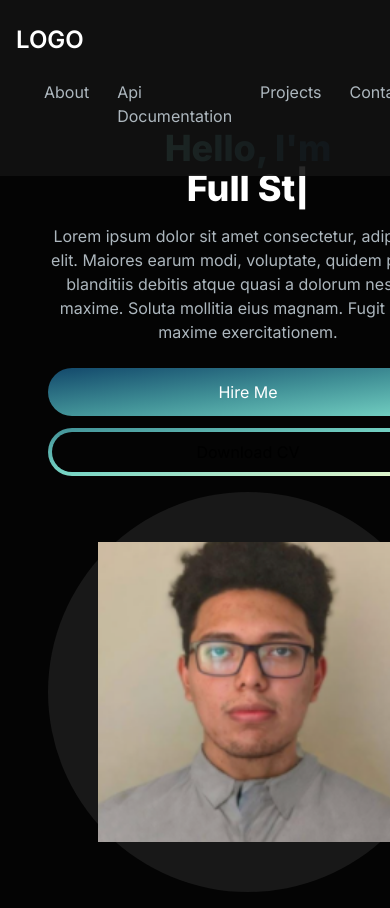
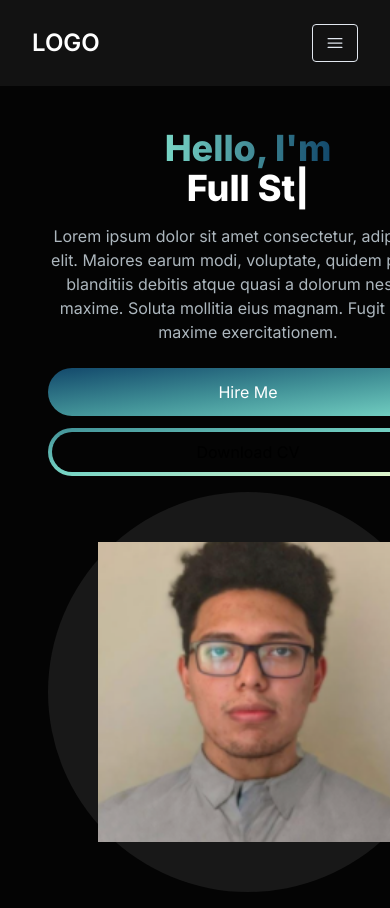
Before and after one commit to Davidcastel26/client_portafolio, a Next.js app: page / in a window 390 px wide. Shown: the top 908 px of the page. Built offline with nearby package versions, Linux system fonts and the light colour scheme.

Commit message:
menu nav done

```diff
--- /dev/null
+++ b/app/components/MenuOverlay.jsx
@@ -0,0 +1,18 @@
+import { NavLink } from "./NavLink"
+
+export const MenuOverlay = ({links}) => {
+  return (
+    <ul className="flex flex-col py-4 items-center">
+        {
+            links.map((link, index) => (
+                <li key={index}>
+                    <NavLink
+                        href={link.path}
+                        title={link.title}
+                    />
+                </li>
+            ))
+        }
+    </ul>
+  )
+}
--- a/app/components/Navbar.jsx
+++ b/app/components/Navbar.jsx
@@ -1,33 +1,44 @@
+'use client';
 import Link from "next/link"
+import { useState } from "react";
+import { Bars3Icon, XMarkIcon } from '@heroicons/react/24/solid'
+
 import { NavLink } from "./NavLink"
+import { navLinks } from "@/utils/data";
+import { MenuOverlay } from "./MenuOverlay";
 
-const navLinks = [
-    {
-        title:'About',
-        path: '#about'
-    },
-    {
-        title:'Api Documentation',
-        path: '#api-doc',
-    },
-    {
-        title:'Projects',
-        path:'projects'
-    },
-    {
-        title:'Contact',
-        path:'contact'
-    }
-]
+
 
 export const Navbar = () => {
+
+    const [navbarOpen, setNavbarOpen] = useState(false)
+
   return (
-    <nav className="fixed top-0 left-0 right-0 z-10 bg-[#121212] bg-opacity-90 p-4">
-        <div className="flex flex-wrap items-center justify-between mx-auto py-2">
+    <nav className="fixed top-0 left-0 right-0 z-10 bg-[#121212] bg-opacity-100 p-4">
+        <div className="flex flex-wrap items-center justify-between mx-auto py-2 px-4">
             <Link href={'/'} className="text-2xl md:text-5xl text-white font-semibold">
                 LOGO
             </Link>
-            <div className="menu block md:w-auto" id="navbar">
+            <div className="mobile-menu block md:hidden">
+                {
+                    !navbarOpen ? (
+                        <button
+                            onClick={() => setNavbarOpen(!navbarOpen)}
+                            className="flex items-center px-3 py-2 border rounded border-slate-200 text-slate-200 hover:text-white hover:border-white"
+                        >
+                            <Bars3Icon className="h-5 w-5"/>
+                        </button>
+                    ): (
+                        <button
+                            onClick={() => setNavbarOpen(!navbarOpen)}
+                            className="flex items-center px-3 py-2 border rounded border-slate-200 text-slate-200 hover:text-white hover:border-white"
+                        >
+                            <XMarkIcon className="h-5 w-5"/>
+                        </button>
+                    )
+                }
+            </div>
+            <div className="menu hidden md:block md:w-auto" id="navbar">
                 <ul className="flex p-4 md:p-0 md:flex-row md:space-x-8 mt-0">
                     {
                       navLinks.map((link, index) => (
@@ -39,6 +50,9 @@
                 </ul>
             </div>
         </div>
+        {
+            navbarOpen ? <MenuOverlay links={navLinks} /> : null
+        }
     </nav>
   )
 }
--- a/package.json
+++ b/package.json
@@ -9,6 +9,7 @@
     "lint": "next lint"
   },
   "dependencies": {
+    "@heroicons/react": "^2.0.18",
     "next": "13.5.4",
     "react": "^18",
     "react-dom": "^18",
--- /dev/null
+++ b/utils/data.js
@@ -0,0 +1,18 @@
+export const navLinks = [
+    {
+        title:'About',
+        path: '#about'
+    },
+    {
+        title:'Api Documentation',
+        path: '#api-doc',
+    },
+    {
+        title:'Projects',
+        path:'projects'
+    },
+    {
+        title:'Contact',
+        path:'contact'
+    }
+]
```
Also changed, not shown: 1 other file (tests, documents, lock files or other folders).
